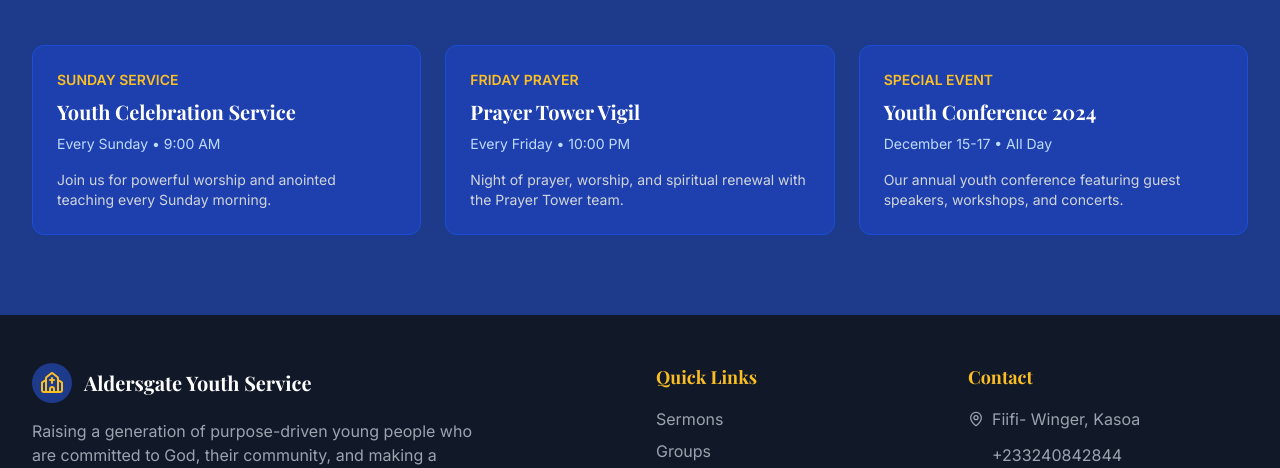
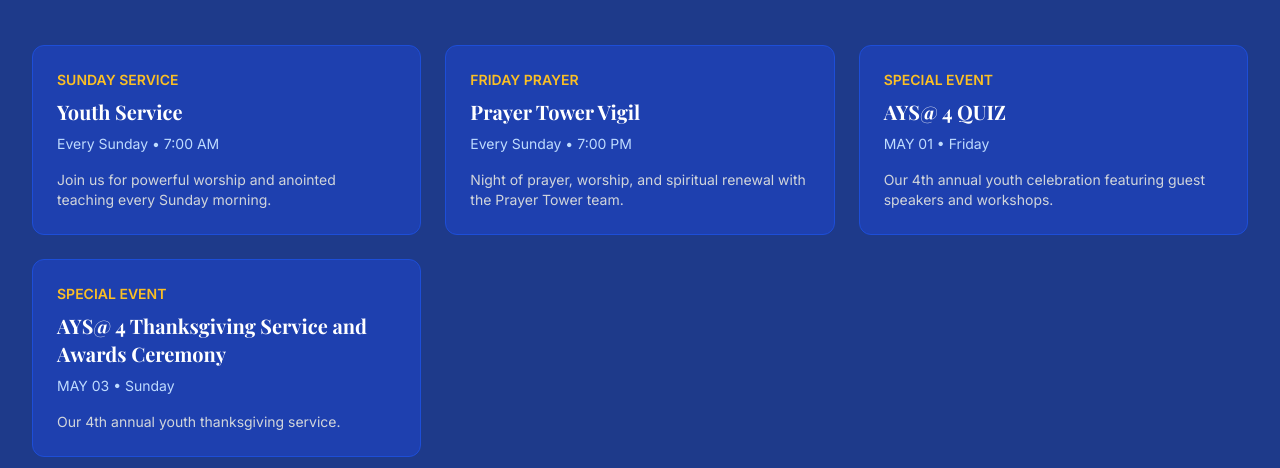
Before and after one commit to EckGroup/ays, a plain HTML site: page index.html in a window 1280 px wide. Shown: the part 1427-1895 px from the top of the page. Drawn offline with nearby package versions, Linux system fonts and the light colour scheme.

Commit message:
Update event details and images in index.html

```diff
--- a/index.html
+++ b/index.html
@@ -67,7 +67,7 @@
     <!-- Hero Section -->
     <div class="relative h-[600px] flex items-center justify-center overflow-hidden">
         <div class="absolute inset-0">
-            <img src="http://static.photos/church/1200x630/42" alt="Church" class="w-full h-full object-cover">
+            <img src="images/WhatsApp Image 2026-04-22 at 07.14.06.jpeg" alt="Church" class="w-full h-full object-cover">
             <div class="hero-gradient absolute inset-0"></div>
         </div>
         <div class="relative z-10 text-center px-4 max-w-4xl mx-auto">
@@ -132,23 +132,30 @@
             <div class="grid md:grid-cols-3 gap-6">
                 <div class="bg-blue-800 rounded-xl p-6 border border-blue-700">
                     <div class="text-amber-400 text-sm font-semibold mb-2">SUNDAY SERVICE</div>
-                    <h3 class="text-xl font-bold mb-2">Youth Celebration Service</h3>
-                    <p class="text-blue-200 text-sm mb-4">Every Sunday • 9:00 AM</p>
+                    <h3 class="text-xl font-bold mb-2">Youth Service</h3>
+                    <p class="text-blue-200 text-sm mb-4">Every Sunday • 7:00 AM</p>
                     <p class="text-gray-300 text-sm">Join us for powerful worship and anointed teaching every Sunday morning.</p>
                 </div>
 
                 <div class="bg-blue-800 rounded-xl p-6 border border-blue-700">
                     <div class="text-amber-400 text-sm font-semibold mb-2">FRIDAY PRAYER</div>
                     <h3 class="text-xl font-bold mb-2">Prayer Tower Vigil</h3>
-                    <p class="text-blue-200 text-sm mb-4">Every Friday • 10:00 PM</p>
+                    <p class="text-blue-200 text-sm mb-4">Every Sunday • 7:00 PM</p>
                     <p class="text-gray-300 text-sm">Night of prayer, worship, and spiritual renewal with the Prayer Tower team.</p>
                 </div>
 
                 <div class="bg-blue-800 rounded-xl p-6 border border-blue-700">
                     <div class="text-amber-400 text-sm font-semibold mb-2">SPECIAL EVENT</div>
-                    <h3 class="text-xl font-bold mb-2">Youth Conference 2024</h3>
-                    <p class="text-blue-200 text-sm mb-4">December 15-17 • All Day</p>
-                    <p class="text-gray-300 text-sm">Our annual youth conference featuring guest speakers, workshops, and concerts.</p>
+                    <h3 class="text-xl font-bold mb-2">AYS@ 4 QUIZ</h3>
+                    <p class="text-blue-200 text-sm mb-4">MAY 01 • Friday</p>
+                    <p class="text-gray-300 text-sm">Our 4th annual youth celebration featuring guest speakers and workshops.</p>
+                </div>
+
+                <div class="bg-blue-800 rounded-xl p-6 border border-blue-700">
+                    <div class="text-amber-400 text-sm font-semibold mb-2">SPECIAL EVENT</div>
+                    <h3 class="text-xl font-bold mb-2">AYS@ 4 Thanksgiving Service and Awards Ceremony</h3>
+                    <p class="text-blue-200 text-sm mb-4">MAY 03 • Sunday</p>
+                    <p class="text-gray-300 text-sm">Our 4th annual youth thanksgiving service.</p>
                 </div>
             </div>
         </div>
```
